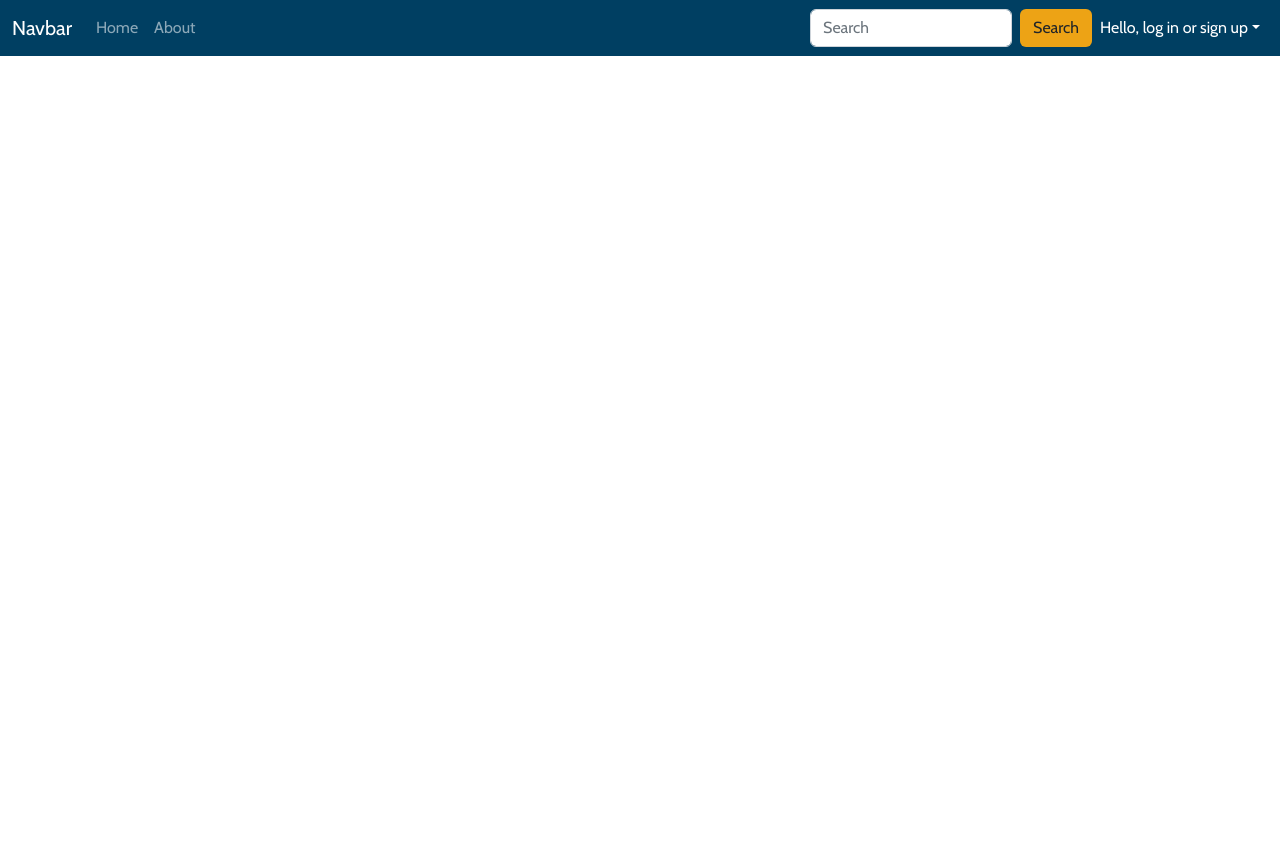
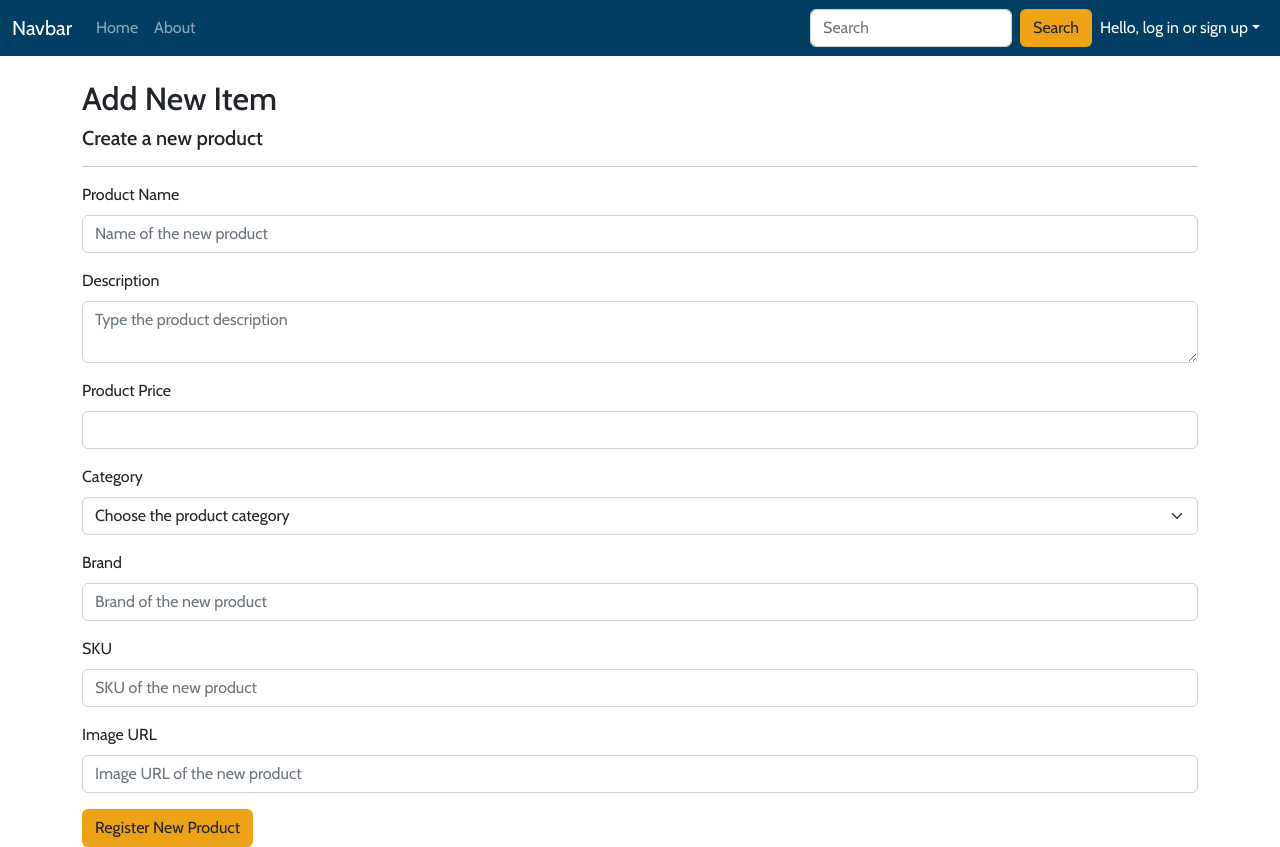
Before and after one commit to JoseMiguelVazquez/e-commerce-react, a React (Vite) app: page /add-item in a window 1280 px wide. Before the commit the page ends 800 px from the top, so only its background shows below. Built offline with nearby package versions, Linux system fonts and the light colour scheme.

Commit message:
✨ add item page working

```diff
--- a/src/components/Navbar/Navbar.jsx
+++ b/src/components/Navbar/Navbar.jsx
@@ -76,7 +76,7 @@ const Navbar = () => {
             {
               userPayload?.role === 'ADMIN' &&
                 <li className='nav-item'>
-                  <NavLink className='nav-link'>Add New Item</NavLink>
+                  <NavLink className='nav-link' to='/add-item'>Add New Item</NavLink>
                 </li>
             }
           </ul>
--- /dev/null
+++ b/src/pages/AddItem/AddItem.jsx
@@ -0,0 +1,152 @@
+import React from 'react'
+import { useNavigate } from 'react-router-dom'
+import useForm from '@/hooks/useForm'
+import { createItem } from '@/services/itemServices'
+
+const AddItem = () => {
+  const navigate = useNavigate()
+
+  const sendData = async (data) => {
+    try {
+      const response = await createItem(data)
+      if (response.status === 200) {
+        console.log('Producto añadido: ', response)
+        navigate('/')
+      }
+    } catch (error) {
+      console.log('Ocurrió un error: ' + error.message)
+    }
+  }
+
+  const { input, handleInputChange, handleSubmit } = useForm(sendData, {
+    product_name: '',
+    description: '',
+    price: '',
+    category: '',
+    brand: '',
+    sku: '',
+    image: ''
+  })
+
+  const productCategories = [
+    'Books', 'Movies', 'Music', 'Games', 'Electronics', 'Computers', 'Home', 'Garden', 'Tools',
+    'Grocery', 'Health', 'Beauty', 'Toys', 'Kids', 'Baby', 'Clothing', 'Shoes', 'Jewelery',
+    'Sports', 'Outdoors', 'Automotive', 'Industrial'
+  ]
+
+  return (
+    <div>
+      <div className='container mt-4'>
+        <div>
+          <h2>Add New Item</h2>
+          <h5>Create a new product</h5>
+          <hr />
+        </div>
+        <form
+          onSubmit={handleSubmit}
+        >
+          <div className='mb-3'>
+            <label className='form-label' htmlFor='product_name'>Product Name</label>
+            <input
+              className='form-control'
+              type='text'
+              name='product_name'
+              placeholder='Name of the new product'
+              id='product_name'
+              value={input.product_name}
+              onChange={handleInputChange}
+              required
+            />
+          </div>
+          <div className='mb-3'>
+            <label className='form-label' htmlFor='description'>Description</label>
+            <textarea
+              className='form-control'
+              type='text'
+              name='description'
+              placeholder='Type the product description'
+              id='description'
+              value={input.description}
+              onChange={handleInputChange}
+              required
+            />
+          </div>
+          <div className='mb-3'>
+            <label className='form-label' htmlFor='price'>Product Price</label>
+            <input
+              className='form-control'
+              type='number'
+              name='price'
+              id='price'
+              min='0'
+              max='10000'
+              value={input.price}
+              onChange={handleInputChange}
+              required
+            />
+          </div>
+          <div className='mb-3'>
+            <label className='form-label' htmlFor='category'>Category</label>
+            <select
+              className='form-select'
+              name='category'
+              id='category'
+              value={input.category}
+              onChange={handleInputChange}
+              required
+            >
+              <option value=''>Choose the product category</option>
+              {productCategories.map(category => (
+                <option key={category} value={category}>{category}</option>
+              ))}
+            </select>
+          </div>
+          <div className='mb-3'>
+            <label className='form-label' htmlFor='brand'>Brand</label>
+            <input
+              className='form-control'
+              type='text'
+              name='brand'
+              placeholder='Brand of the new product'
+              id='brand'
+              value={input.brand}
+              onChange={handleInputChange}
+              required
+            />
+          </div>
+          <div className='mb-3'>
+            <label className='form-label' htmlFor='sku'>SKU</label>
+            <input
+              className='form-control'
+              type='text'
+              name='sku'
+              placeholder='SKU of the new product'
+              id='sku'
+              value={input.sku}
+              onChange={handleInputChange}
+              required
+            />
+          </div>
+          <div className='mb-3'>
+            <label className='form-label' htmlFor='image'>Image URL</label>
+            <input
+              className='form-control'
+              type='text'
+              name='image'
+              placeholder='Image URL of the new product'
+              id='image'
+              value={input.image}
+              onChange={handleInputChange}
+              required
+            />
+          </div>
+          <button className='btn btn-custom me-3' type='submit'>
+            Register New Product
+          </button>
+        </form>
+      </div>
+    </div>
+  )
+}
+
+export default AddItem
--- /dev/null
+++ b/src/pages/AddItem/index.js
@@ -0,0 +1,3 @@
+import AddItem from './AddItem'
+
+export default AddItem
--- a/src/pages/Login/Login.jsx
+++ b/src/pages/Login/Login.jsx
@@ -48,6 +48,7 @@ const Login = () => {
               value={input.email}
               onChange={handleInputChange}
               autoComplete='off'
+              required
             />
           </div>
           <div className='mb-3'>
@@ -61,6 +62,7 @@ const Login = () => {
               value={input.password}
               onChange={handleInputChange}
               autoComplete='off'
+              required
             />
           </div>
           <button className='btn btn-custom me-3' type='submit'>
--- a/src/pages/Signup/Signup.jsx
+++ b/src/pages/Signup/Signup.jsx
@@ -49,6 +49,7 @@ const Signup = () => {
               value={input.first_name}
               onChange={handleInputChange}
               autoComplete='off'
+              required
             />
           </div>
           <div className='mb-3'>
@@ -62,11 +63,19 @@ const Signup = () => {
               value={input.last_name}
               onChange={handleInputChange}
               autoComplete='off'
+              required
             />
           </div>
           <div className='mb-3'>
             <label className='form-label' htmlFor='gender'>Gender</label>
-            <select className='form-select' name='gender' id='gender' value={input.gender} onChange={handleInputChange}>
+            <select
+              className='form-select'
+              name='gender'
+              id='gender'
+              value={input.gender}
+              onChange={handleInputChange}
+              required
+            >
               <option value=''>Choose your gender</option>
               <option value='M'>Male</option>
               <option value='F'>Female</option>
@@ -84,6 +93,7 @@ const Signup = () => {
               value={input.email}
               onChange={handleInputChange}
               autoComplete='off'
+              required
             />
           </div>
           <div className='mb-3'>
@@ -97,11 +107,12 @@ const Signup = () => {
               value={input.password}
               onChange={handleInputChange}
               autoComplete='off'
+              required
             />
           </div>
           <div className='mb-3'>
             <label className='form-label' htmlFor='role'>Role</label>
-            <select className='form-select' name='role' id='role' value={input.role} onChange={handleInputChange}>
+            <select className='form-select' name='role' id='role' value={input.role} onChange={handleInputChange} required>
               <option value=''>Choose a role</option>
               <option value='CUSTOMER'>Customer</option>
               <option value='ADMIN'>Admin</option>
--- a/src/routes/RoutesIndex.jsx
+++ b/src/routes/RoutesIndex.jsx
@@ -6,6 +6,7 @@ import Signup from '@/pages/Signup'
 import Login from '@/pages/Login'
 import About from '@/pages/About'
 import SearchPage from '@/pages/SearchPage/'
+import AddItem from '@/pages/AddItem/'
 
 const RoutesIndex = () => {
   return (
@@ -16,6 +17,7 @@ const RoutesIndex = () => {
       <Route path='/login' element={<Login />} />
       <Route path='/about' element={<About />} />
       <Route path='/search/:query' element={<SearchPage />} />
+      <Route path='/add-item' element={<AddItem />} />
     </Routes>
   )
 }
--- a/src/services/itemServices.js
+++ b/src/services/itemServices.js
@@ -2,20 +2,22 @@ import axios from 'axios'
 
 const BASE_URL = 'http://localhost:3000'
 
-// axios.interceptors.request.use((config) => {
-//   const token = window.localStorage.getItem('token')
-//   if (token) {
-//     config.headers.Authorization = `Bearer ${token}`
-//   }
-//   return config
-// }, (error) => {
-//   return Promise.reject(error)
-// })
+axios.interceptors.request.use((config) => {
+  const token = window.localStorage.getItem('token')
+  if (token) {
+    config.headers.Authorization = `Bearer ${token}`
+  }
+  return config
+}, (error) => {
+  return Promise.reject(error)
+})
 
 const getSingleItem = (id) => axios.get(`${BASE_URL}/items/${id}`)
 const getAllItems = () => axios.get(`${BASE_URL}/items`)
+const createItem = (data) => axios.post(`${BASE_URL}/items`, data)
 
 export {
   getSingleItem,
-  getAllItems
+  getAllItems,
+  createItem
 }
```
